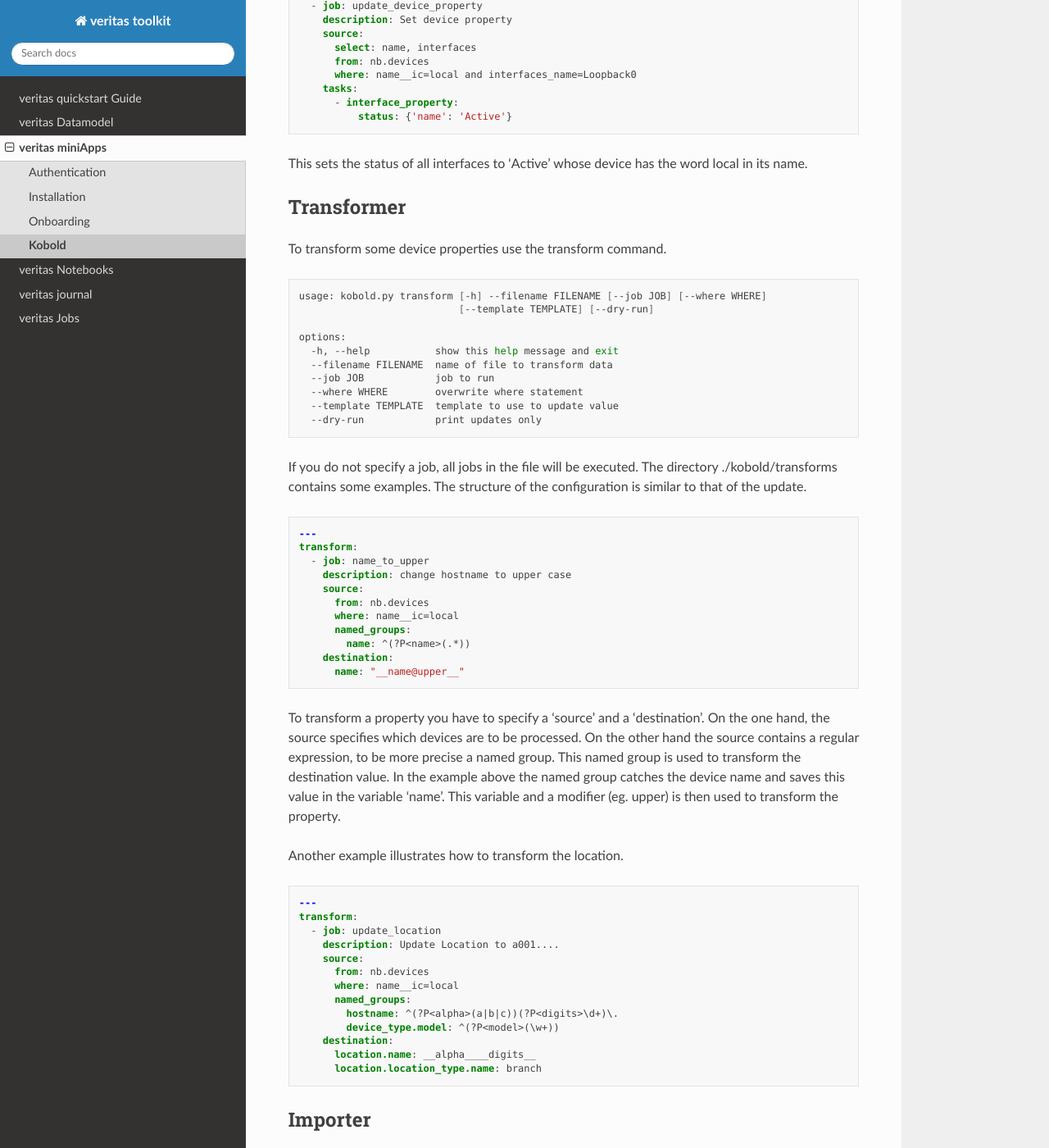
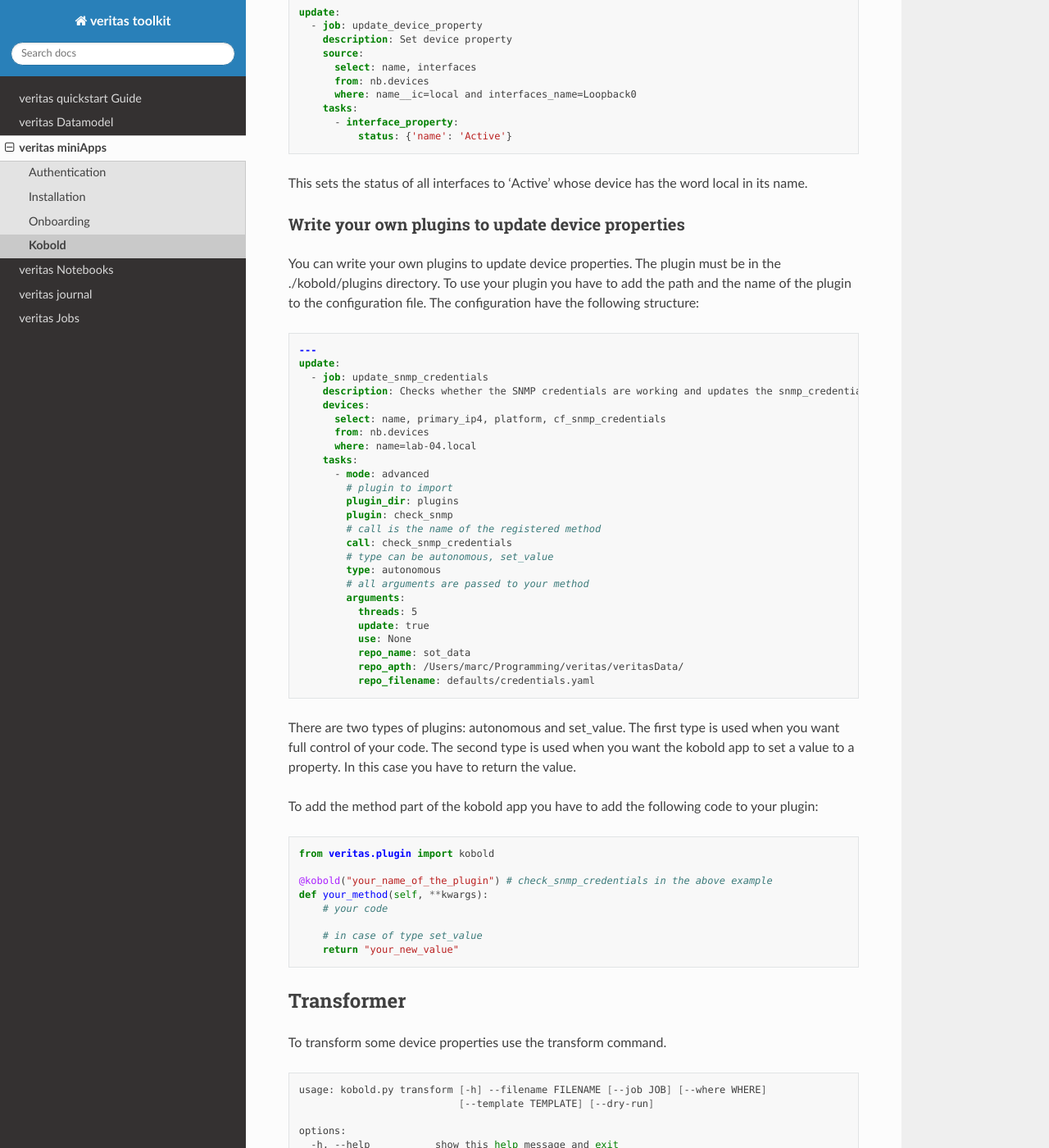
Before and after one commit to veritas-sot/miniApps, a Sphinx documentation site: the page built from docs/miniApps/kobold.rst, in a window 1280 px wide and 1400 px high, scrolled down 6811 px. Shown: the whole window at 82% size. Built offline with Sphinx 7.4.7 and the Read the Docs theme 2.0.0, drawn with Linux system fonts in a browser that asks for light colours; some of the changed text lies outside the part shown.

Commit message:
more documentation
more documentation added

```diff
--- a/docs/jupyter_notebooks/index.rst
+++ b/docs/jupyter_notebooks/index.rst
@@ -11,3 +11,4 @@ The toolkit includes some Jupyter Notebooks
    jupyter_fast_onboarding.rst
    jupyter_argon.rst
    jupyter_authentication.rst
+   jupyter_examples.rst
--- a/docs/jupyter_notebooks/jupyter_argon.rst
+++ b/docs/jupyter_notebooks/jupyter_argon.rst
@@ -6,13 +6,11 @@ Argon makes it easy for you to gather some facts from your devices.
 
 Brief overview
 **************
-
 Do you know the situation: You just want to get some information from a few devices and
 it drags on like rubber? Argon makes it very easy to gather informations.
 
 The Notebook
 ************
-
 You need your username and your password as well the URL, and the Token of nautobot.
 By configuring the 'where' variable, you define the list of devices on which the commands
 are executed.
--- a/docs/jupyter_notebooks/jupyter_authentication.rst
+++ b/docs/jupyter_notebooks/jupyter_authentication.rst
@@ -6,12 +6,10 @@ There is a Jupyter Notebook to make it easier to onboard devices.
 
 Brief overview
 **************
-
 To encrypt and decrypt your password use this Notebook.
 
 The Notebook
 ************
-
 This Notebook is self-explanatory. You can find it in ./miniApps/authentication
 Use ...
 
--- a/docs/miniApps/kobold.rst
+++ b/docs/miniApps/kobold.rst
@@ -344,6 +344,57 @@ To update an interface, look at this example:
 
 This sets the status of all interfaces to 'Active' whose device has the word local in its name.
 
+Write your own plugins to update device properties
+==================================================
+You can write your own plugins to update device properties. The plugin must be in the ./kobold/plugins directory.
+To use your plugin you have to add the path and the name of the plugin to the configuration file.
+The configuration have the following structure:
+
+.. code-block:: yaml
+
+    ---
+    update:
+      - job: update_snmp_credentials
+        description: Checks whether the SNMP credentials are working and updates the snmp_credentials field.
+        devices:
+          select: name, primary_ip4, platform, cf_snmp_credentials
+          from: nb.devices
+          where: name=lab-04.local
+        tasks:
+          - mode: advanced
+            # plugin to import
+            plugin_dir: plugins
+            plugin: check_snmp
+            # call is the name of the registered method
+            call: check_snmp_credentials
+            # type can be autonomous, set_value
+            type: autonomous
+            # all arguments are passed to your method
+            arguments:
+              threads: 5
+              update: true
+              use: None
+              repo_name: sot_data
+              repo_apth: /Users/marc/Programming/veritas/veritasData/
+              repo_filename: defaults/credentials.yaml
+
+There are two types of plugins: autonomous and set_value. The first type is used when you want full control
+of your code. The second type is used when you want the kobold app to set a value to a property. In this case
+you have to return the value.
+
+To add the method part of the kobold app you have to add the following code to your plugin:
+
+.. code-block:: python
+
+    from veritas.plugin import kobold
+
+    @kobold("your_name_of_the_plugin") # check_snmp_credentials in the above example
+    def your_method(self, **kwargs):
+        # your code
+
+        # in case of type set_value
+        return "your_new_value"
+
 Transformer
 ***********
 To transform some device properties use the transform command.
@@ -377,14 +428,14 @@ similar to that of the update.
           named_groups:
             name: ^(?P<name>(.*))
         destination:
-          name: "__name@upper__"
+          name: "__name|upper__"
 
 To transform a property you have to specify a 'source' and a 'destination'.
-On the one hand, the source specifies which devices are to be processed. On the other hand
-the source contains a regular expression, to be more precise a named group. This named group is
+Firstly, the source specifies which devices are to be processed. Furthermore the source contains a regular
+expression, to be more precise a named group. This named group is
 used to transform the destination value. In the example above the named group catches the device name and
 saves this value in the variable 'name'. This variable and a modifier (eg. upper) is then used to
-transform the property.
+transform the property. The variable and the modifier are separated by a pipe (|).
 
 Another example illustrates how to transform the location.
 
```
Also changed, not shown: other parts of docs/miniApps/kobold.rst (+1 -1 lines), docs/jupyter_notebooks/jupyter_examples.rst (added, +19 -0 lines), docs/miniApps/onboarding.rst (+39 -1 lines).
